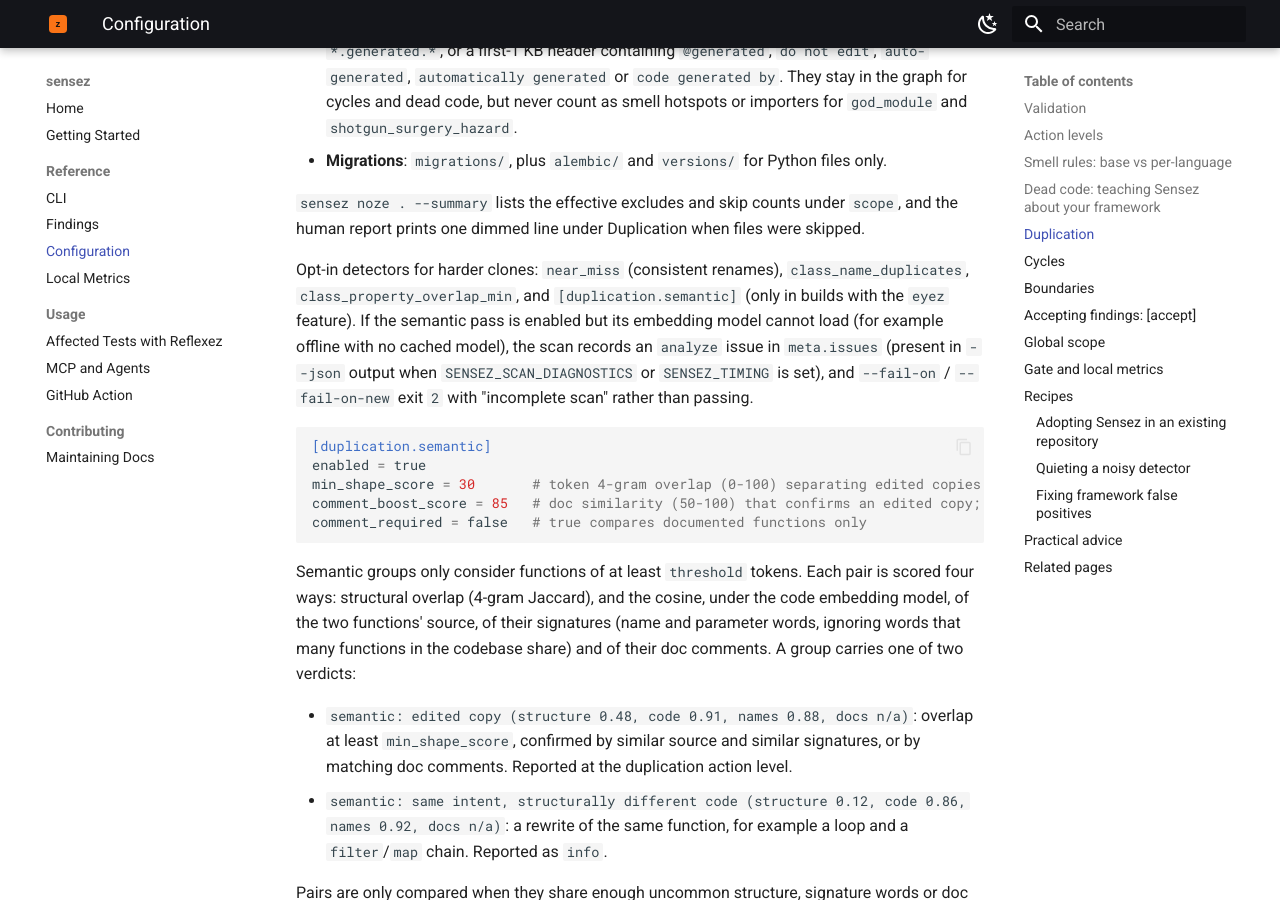
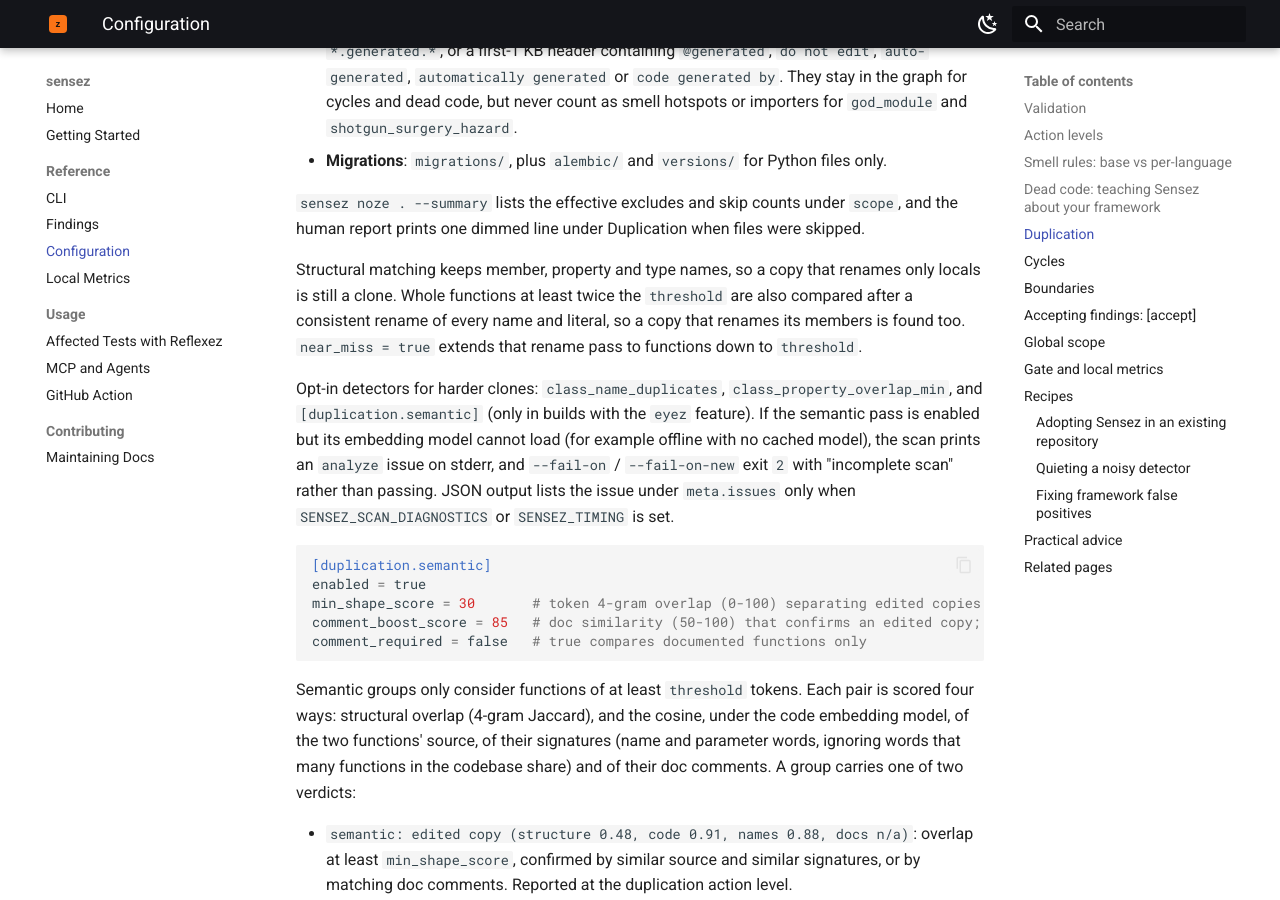
Before and after one commit to popov95s/sensez, an MkDocs documentation site: the page built from docs/reference/configuration.md, in a window 1280 px wide and 900 px high, scrolled down 3736 px. Built offline with MkDocs 1.6.1 and Material for MkDocs 9.7.7, drawn with Linux system fonts in a browser that asks for light colours; the version menu is left out.

Commit message:
docs(config): say when renamed copies are found and where scan issues show
Type-2 matching keeps member names; long functions also get a rename
pass. A failed semantic model load always prints on stderr, while JSON
lists meta.issues only with SENSEZ_SCAN_DIAGNOSTICS or SENSEZ_TIMING.

````diff
--- a/docs/reference/configuration.md
+++ b/docs/reference/configuration.md
@@ -185,14 +185,19 @@
 `scope`, and the human report prints one dimmed line under Duplication when
 files were skipped.
 
-Opt-in detectors for harder clones: `near_miss` (consistent renames),
-`class_name_duplicates`, `class_property_overlap_min`, and
-`[duplication.semantic]` (only in builds with the `eyez` feature). If the
-semantic pass is enabled but its embedding model cannot load (for example
-offline with no cached model), the scan records an `analyze` issue in
-`meta.issues` (present in `--json` output when `SENSEZ_SCAN_DIAGNOSTICS` or
-`SENSEZ_TIMING` is set), and `--fail-on` / `--fail-on-new` exit `2` with "incomplete
-scan" rather than passing.
+Structural matching keeps member, property and type names, so a copy that
+renames only locals is still a clone. Whole functions at least twice the
+`threshold` are also compared after a consistent rename of every name and
+literal, so a copy that renames its members is found too. `near_miss = true`
+extends that rename pass to functions down to `threshold`.
+
+Opt-in detectors for harder clones: `class_name_duplicates`,
+`class_property_overlap_min`, and `[duplication.semantic]` (only in builds with
+the `eyez` feature). If the semantic pass is enabled but its embedding model
+cannot load (for example offline with no cached model), the scan prints an
+`analyze` issue on stderr, and `--fail-on` / `--fail-on-new` exit `2` with
+"incomplete scan" rather than passing. JSON output lists the issue under
+`meta.issues` only when `SENSEZ_SCAN_DIAGNOSTICS` or `SENSEZ_TIMING` is set.
 
 ```toml
 [duplication.semantic]
````
